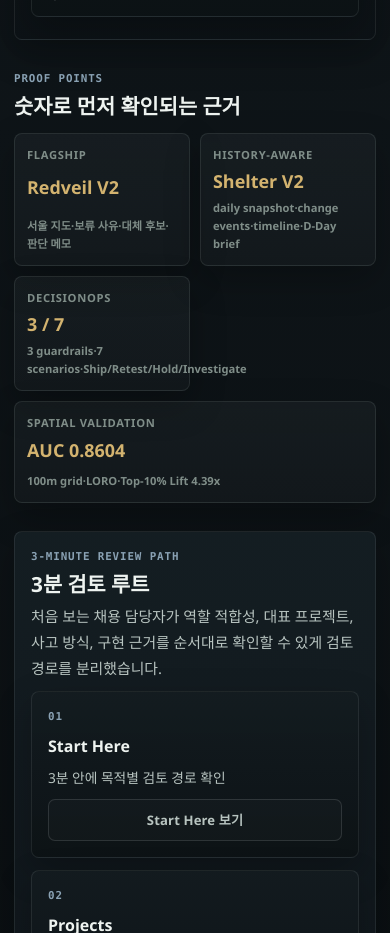
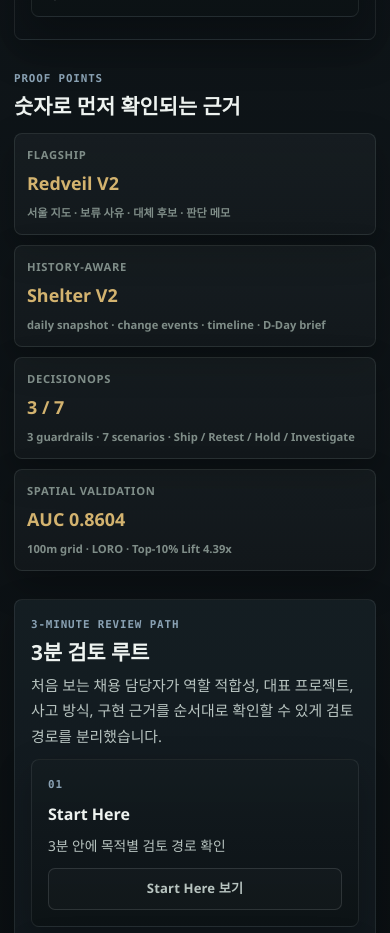
Before and after one commit to dffxonnb-cyber/signal-archive, a Next.js app: page / in a window 390 px wide. Shown: the part 1180-2113 px from the top of the page. Built offline with nearby package versions, Linux system fonts and the light colour scheme.

Commit message:
Fix proof point text overflow
Keep proof-point evidence text within card boundaries across desktop, tablet, and mobile layouts.

```diff
--- a/app/layout.tsx
+++ b/app/layout.tsx
@@ -5,6 +5,7 @@ import { SiteFooter } from "@/components/site-footer";
 import { SiteHeader } from "@/components/site-header";
 
 import "./globals.css";
+import "./proof-points.css";
 
 export const metadata: Metadata = {
   title: {
--- /dev/null
+++ b/app/proof-points.css
@@ -0,0 +1,46 @@
+/* Keep proof-point evidence cards readable without allowing long evidence strings to cross card boundaries. */
+.home-proof__grid,
+.proof-point-grid {
+  grid-template-columns: repeat(4, minmax(0, 1fr));
+}
+
+.home-proof__grid > :last-child,
+.proof-point-grid > :last-child {
+  grid-column: auto;
+}
+
+.home-proof-card,
+.proof-point-card {
+  min-width: 0;
+}
+
+.home-proof-card__label,
+.home-proof-card__value,
+.home-proof-card__note,
+.proof-point-card__label,
+.proof-point-card__value,
+.proof-point-card__note {
+  min-width: 0;
+  overflow-wrap: anywhere;
+  word-break: normal;
+  hyphens: none;
+}
+
+.home-proof-card__note,
+.proof-point-card__note {
+  line-height: 1.5;
+}
+
+@media (min-width: 481px) and (max-width: 1023.98px) {
+  .home-proof__grid,
+  .proof-point-grid {
+    grid-template-columns: repeat(2, minmax(0, 1fr));
+  }
+}
+
+@media (max-width: 480.98px) {
+  .home-proof__grid,
+  .proof-point-grid {
+    grid-template-columns: 1fr;
+  }
+}
```
Also changed, not shown: content/proof-points.ts (+4 -4 lines).
